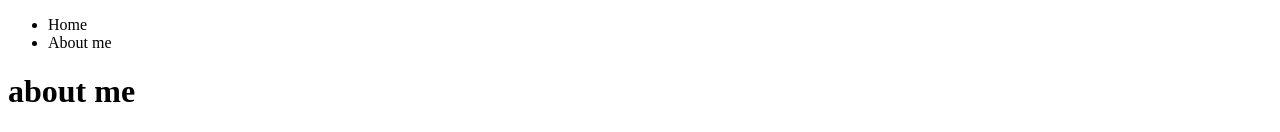
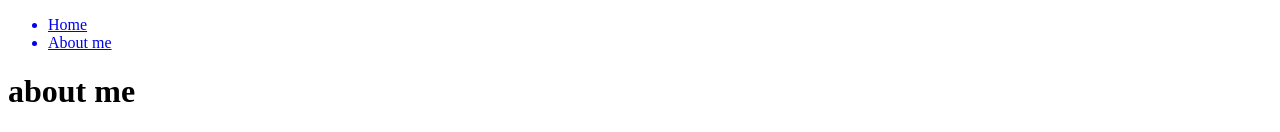
Before and after one commit to CCPS462395/CCPS462395.github.io, a plain HTML site: page aboutme.html in a window 1280 px wide. Shown: the top 132 px of the page. Drawn offline with Linux system fonts and the light colour scheme.

Commit message:
Update aboutme.html

```diff
--- a/aboutme.html
+++ b/aboutme.html
@@ -6,8 +6,8 @@
   <header>
     <nav>
       <ul>
-        <a herf="https://github.com/CCPS462395/CCPS462395.github.io/blob/main/index.html"><li>Home</li></a>
-      <a herf="https://github.com/CCPS462395/CCPS462395.github.io/edit/main/aboutme.html"><li>About me</li></a>
+        <a href=./index.html"><li>Home</li></a>
+      <a href="./aboutme.html"><li>About me</li></a>
                </ul>
                </nav>
                </header>
```
